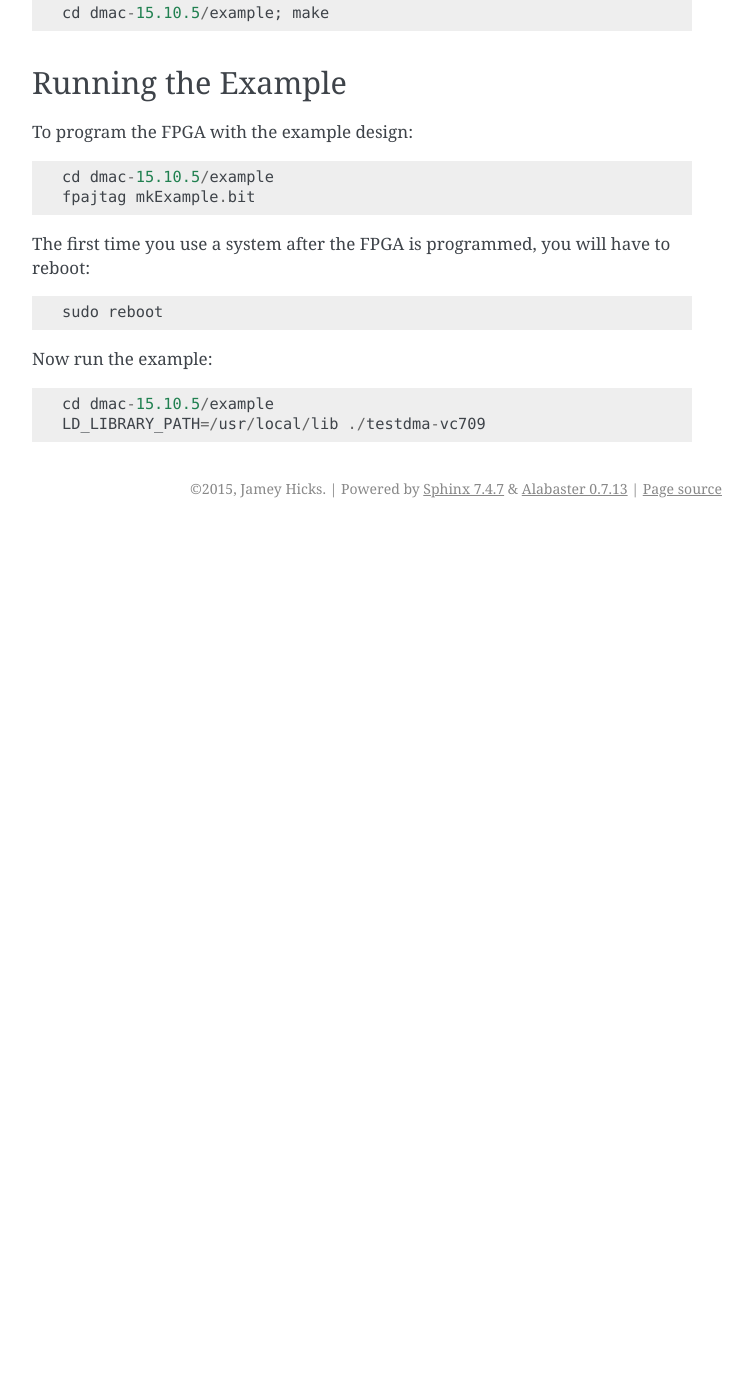
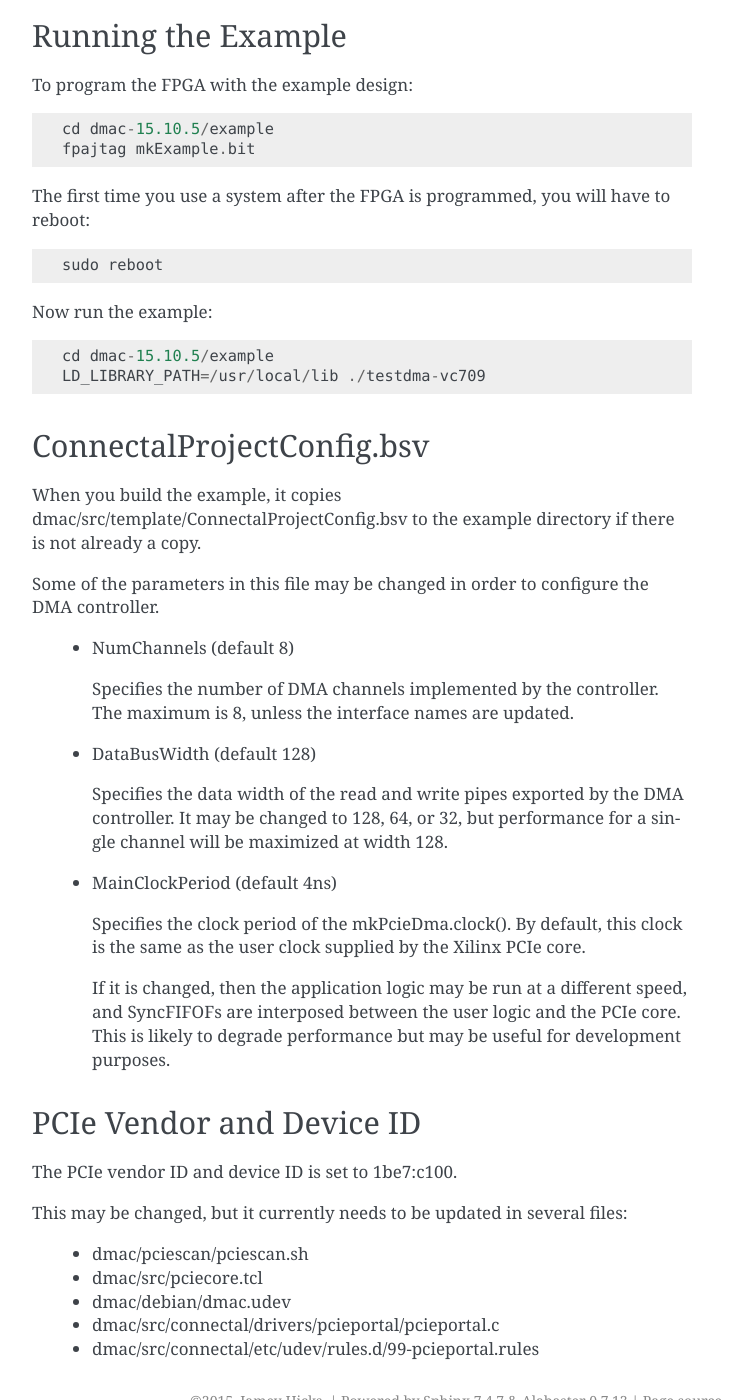
Before and after one commit to cambridgehackers/dmac, a Sphinx documentation site: the page built from doc/source/dmacontroller.rst, in a window 1280 px wide and 1400 px high, scrolled down 2464 px. Shown: the whole window, without its empty margins (388-1141 px from the left). Built offline with Sphinx 7.4.7, drawn with Linux system fonts in a browser that asks for light colours; before the commit the page ends 2992 px from its top, so only the background shows below that; some of the changed text lies outside the part shown.

Commit message:
added some notes about configuring dmacontroller

```diff
--- a/doc/source/dmacontroller.rst
+++ b/doc/source/dmacontroller.rst
@@ -101,3 +99,47 @@ Now run the example::
 
     cd dmac-15.10.5/example
     LD_LIBRARY_PATH=/usr/local/lib ./testdma-vc709
+
+
+ConnectalProjectConfig.bsv
+------------------------------
+
+When you build the example, it copies
+dmac/src/template/ConnectalProjectConfig.bsv to the example directory
+if there is not already a copy.
+
+Some of the parameters in this file may be changed in order to configure the DMA controller.
+
+ * NumChannels (default 8)
+
+   Specifies the number of DMA channels implemented by the controller. The maximum is 8, unless the interface names are updated.
+
+ * DataBusWidth (default 128)
+
+   Specifies the data width of the read and write pipes exported by
+   the DMA controller. It may be changed to 128, 64, or 32, but
+   performance for a single channel will be maximized at width 128.
+
+ * MainClockPeriod (default 4ns)
+
+   Specifies the clock period of the mkPcieDma.clock(). By default,
+   this clock is the same as the user clock supplied by the Xilinx
+   PCIe core.
+
+   If it is changed, then the application logic may be run at a
+   different speed, and SyncFIFOFs are interposed between the user
+   logic and the PCIe core. This is likely to degrade performance but
+   may be useful for development purposes.
+
+PCIe Vendor and Device ID
+-------------------------
+
+The PCIe vendor ID and device ID is set to 1be7:c100.
+
+This may be changed, but it currently needs to be updated in several files:
+
+ * dmac/pciescan/pciescan.sh
+ * dmac/src/pciecore.tcl
+ * dmac/debian/dmac.udev
+ * dmac/src/connectal/drivers/pcieportal/pcieportal.c
+ * dmac/src/connectal/etc/udev/rules.d/99-pcieportal.rules
```
Also changed, not shown: other parts of doc/source/dmacontroller.rst (+0 -2 lines).
